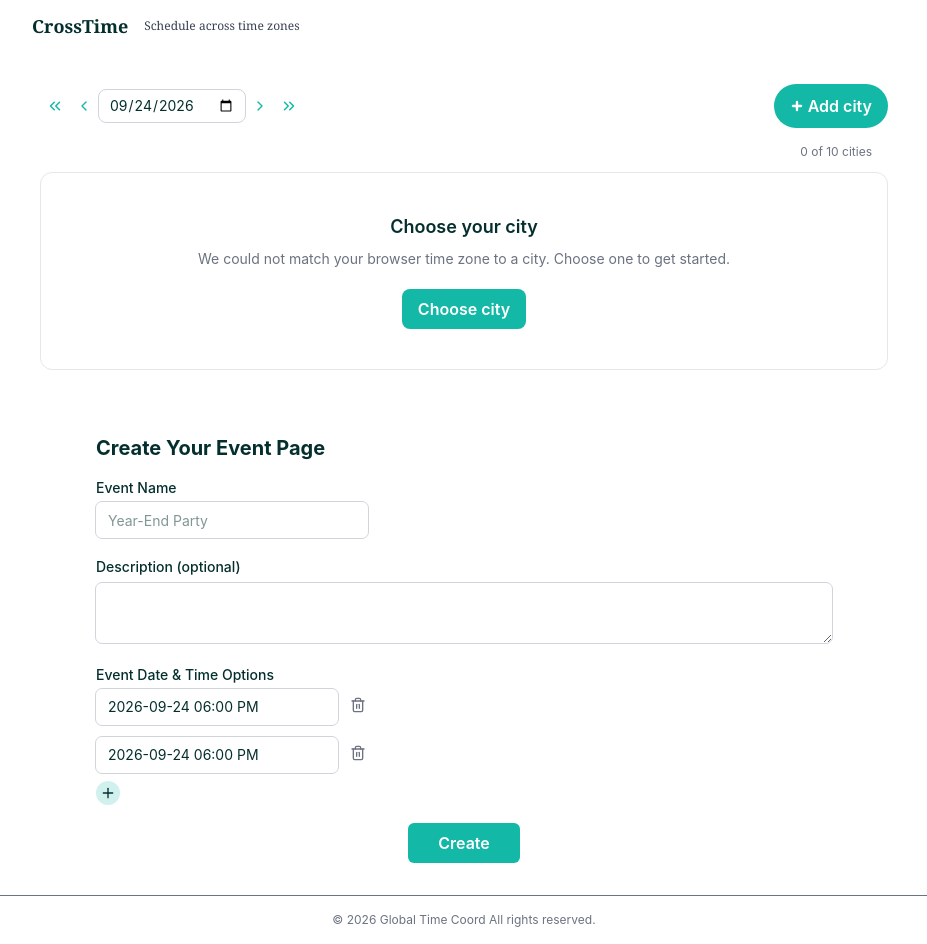
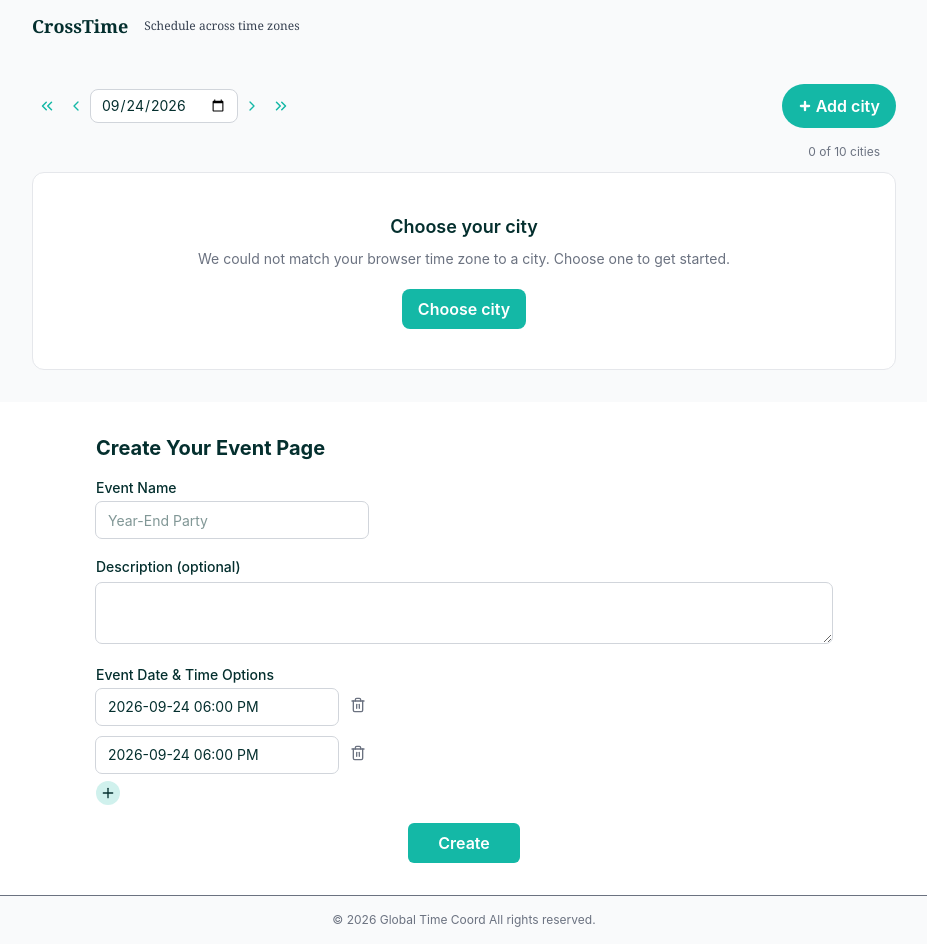
Before and after one commit to masuyama13/scheduling-polls, a React (Vite) app in the folder frontend/: page / in a window 1280 px wide. Shown: the whole page, without its empty margins (176-1103 px from the left). Built offline with nearby package versions, Linux system fonts and the light colour scheme.

Commit message:
Refine World Clock spacing and page background

```diff
--- a/frontend/src/components/WorldClock.tsx
+++ b/frontend/src/components/WorldClock.tsx
@@ -127,7 +127,7 @@ export default function WorldClock() {
 
   return (
     <section className="world-clock" aria-label="World Clock">
-      <div className="mx-auto max-w-4xl px-4 py-8 sm:px-6 sm:py-8">
+      <div className="mx-auto max-w-4xl px-4 py-8">
         <div className="flex flex-wrap items-center justify-between gap-4">
           <div className="flex items-center gap-0">
             <button type="button" aria-label="Previous week" title="Previous week" onClick={() => moveDate(-7)}
--- a/frontend/src/index.css
+++ b/frontend/src/index.css
@@ -33,7 +33,7 @@
 }
 
 :root {
-  --surface-page: #ffffff;
+  --surface-page: #f9fafb;
   --surface-panel: #ffffff;
   --surface-muted: #f9fafb;
   --surface-inverse: #1f2937;
```
